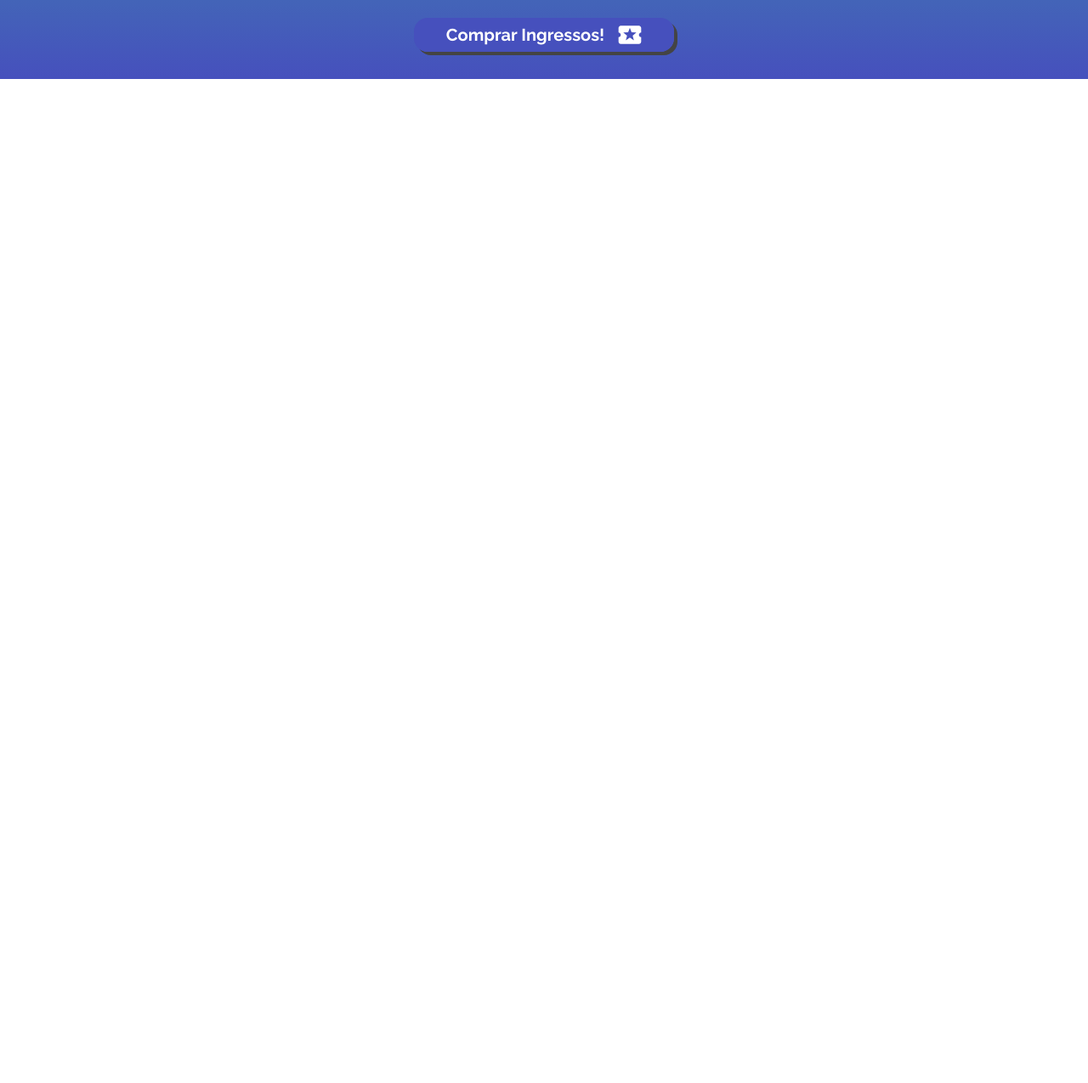
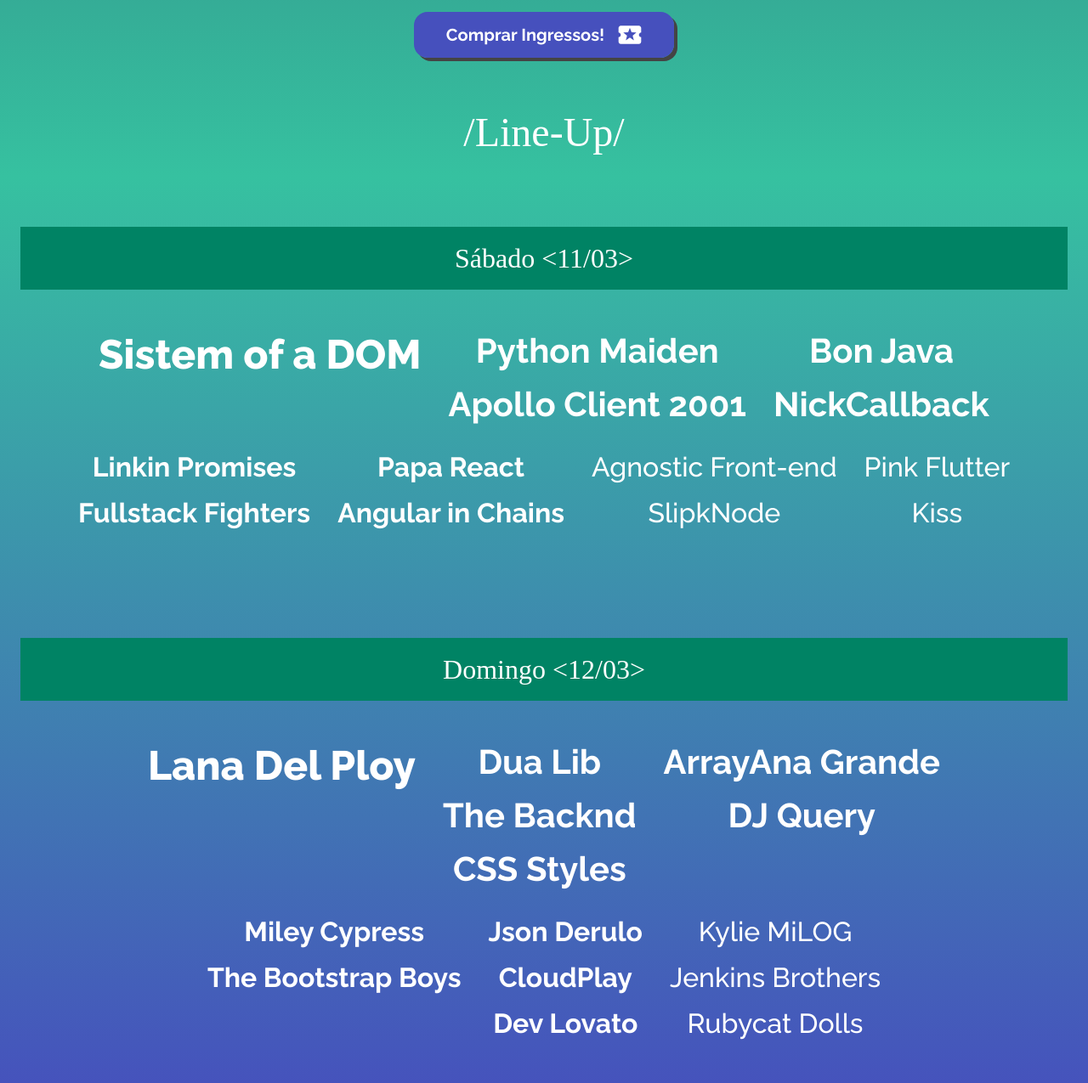
Before and after one commit to Lorenzo-Davi/CodeChella, a plain HTML site: page index.html in a window 1280 px wide. Shown: the part 1007-2282 px from the top of the page at 85% size. Before the commit the page ends 1100 px from the top, so only its background shows below. Drawn offline with Linux system fonts and the light colour scheme; a web font is replaced by a local one.

Commit message:
Adicionando a seção "line-up"

```diff
--- a/index.html
+++ b/index.html
@@ -34,5 +34,74 @@
             <p class="data--texto">Hora de programar nossa memória com novas lembranças! Uma nova experiência sobre música, linguagens e, claro, tecnologia! Somos um festival diverso, com vários artistas e referências. Divirta-se!</p>
             <a href="#" class="data--botao">Comprar Ingressos!</a>
         </section>
+
+        <section class="lineup">
+            <h2 class="lineup--titulo">Line-Up</h2>
+
+            <div class="lineup-lista">
+                <h3 class="lineup--dia">Sábado <11/03></h3>
+                <div class="lineup-container">
+                    <div class="lineup-lista-grupo">
+                        <h4 class="lineup-lista-grupo-artista lineup-grupo1">Sistem of a DOM</h4>
+                    </div>
+                    <div class="lineup-lista-grupo">
+                        <h4 class="lineup-lista-grupo-artista lineup-grupo2">Python Maiden</h4>
+                        <h4 class="lineup-lista-grupo-artista lineup-grupo2">Apollo Client 2001</h4>
+                    </div>
+                    <div class="lineup-lista-grupo">
+                        <h4 class="lineup-lista-grupo-artista lineup-grupo2">Bon Java</h4>
+                        <h4 class="lineup-lista-grupo-artista lineup-grupo2">NickCallback</h4>
+                    </div>
+                    <div class="lineup-lista-grupo">
+                        <h4 class="lineup-lista-grupo-artista lineup-grupo3">Linkin Promises</h4>
+                        <h4 class="lineup-lista-grupo-artista lineup-grupo3">Fullstack Fighters</h4>
+                    </div>
+                    <div class="lineup-lista-grupo">
+                        <h4 class="lineup-lista-grupo-artista lineup-grupo3">Papa React</h4>
+                        <h4 class="lineup-lista-grupo-artista lineup-grupo3">Angular in Chains</h4>
+                    </div>
+                    <div class="lineup-lista-grupo">
+                        <h4 class="lineup-lista-grupo-artista lineup-grupo4">Agnostic Front-end</h4>
+                        <h4 class="lineup-lista-grupo-artista lineup-grupo4">SlipkNode</h4>
+                    </div>
+                    <div class="lineup-lista-grupo">
+                        <h4 class="lineup-lista-grupo-artista lineup-grupo4">Pink Flutter</h4>
+                        <h4 class="lineup-lista-grupo-artista lineup-grupo4">Kiss</h4>
+                    </div>
+                </div>
+            </div>
+
+            <div class="lineup-lista">
+                <h3 class="lineup--dia">Domingo <12/03></h3>
+                <div class="lineup-container">
+                    <div class="lineup-lista-grupo">
+                        <h4 class="lineup-lista-grupo-artista lineup-grupo1">Lana Del Ploy</h4>
+                    </div>
+                    <div class="lineup-lista-grupo">
+                        <h4 class="lineup-lista-grupo-artista lineup-grupo2">Dua Lib</h4>
+                        <h4 class="lineup-lista-grupo-artista lineup-grupo2">The Backnd</h4>
+                        <h4 class="lineup-lista-grupo-artista lineup-grupo2">CSS Styles</h4>
+                    </div>
+                    <div class="lineup-lista-grupo">
+                        <h4 class="lineup-lista-grupo-artista lineup-grupo2">ArrayAna Grande</h4>
+                        <h4 class="lineup-lista-grupo-artista lineup-grupo2">DJ Query</h4>
+                    </div>
+                    <div class="lineup-lista-grupo">
+                        <h4 class="lineup-lista-grupo-artista lineup-grupo3">Miley Cypress</h4>
+                        <h4 class="lineup-lista-grupo-artista lineup-grupo3">The Bootstrap Boys</h4>
+                    </div>
+                    <div class="lineup-lista-grupo">
+                        <h4 class="lineup-lista-grupo-artista lineup-grupo3">Json Derulo</h4>
+                        <h4 class="lineup-lista-grupo-artista lineup-grupo3">CloudPlay</h4>
+                        <h4 class="lineup-lista-grupo-artista lineup-grupo3">Dev Lovato</h4>
+                    </div>
+                    <div class="lineup-lista-grupo">
+                        <h4 class="lineup-lista-grupo-artista lineup-grupo4">Kylie MiLOG</h4>
+                        <h4 class="lineup-lista-grupo-artista lineup-grupo4">Jenkins Brothers</h4>
+                        <h4 class="lineup-lista-grupo-artista lineup-grupo4">Rubycat Dolls</h4>
+                    </div>
+                </div>
+            </div>
+        </section>
     </body>
 </html>
--- a/index/styles/banner.css
+++ b/index/styles/banner.css
@@ -1,5 +1,7 @@
 .banner{
     background-image: url(../img/banner.svg);
+    background-size: cover;
+    background-position: center;
     padding: 93px 0;
 }
 
--- a/index/styles/data.css
+++ b/index/styles/data.css
@@ -32,10 +32,12 @@
 .data--botao{
     background-color: var(--boreal-roxo);
     color: var(--branco);
+    line-height: 40px;
     font-weight: 700;
-    padding: 8px 38px;
+    padding: 15px 38px;
     box-shadow: 4px 4px 0px #444444;
     border-radius: 16px;
+    height: 56px;
 }
 
 .data--botao::after{
--- /dev/null
+++ b/index/styles/lineup.css
@@ -0,0 +1,74 @@
+.lineup{
+    text-align: center;
+    color: var(--branco);
+    margin: 32px 0;
+}
+
+.lineup--titulo{
+    font-family: 'Calistoga';
+    font-weight: 400;
+    font-size: 48px;
+    line-height: 62px;
+}
+
+.lineup--titulo::before{
+    content: "/";
+}
+
+.lineup--titulo::after{
+    content: "/";
+}
+
+.lineup--dia{
+    font-family: 'Calistoga';
+    font-weight: 400;
+    font-size: 32px;
+    line-height: 42px;
+    padding: 16px;
+    background-color: var(--boreal-verde-escuro);
+    display: block;
+    margin-bottom: 48px;
+}
+
+.lineup-lista{
+    padding: 48px 24px;
+    margin-top: 32px;
+    font-family: 'Raleway';
+}
+
+.lineup-container{
+    display: flex;
+    flex-wrap: wrap;
+    justify-content: center;
+    gap: 32px;
+}
+
+.lineup-lista-grupo{
+    display: flex;
+    flex-direction: column;
+    gap: 16px;
+}
+
+.lineup-grupo1{
+    font-weight: 800;
+    font-size: 48px;
+    line-height: 56px;
+}
+
+.lineup-grupo2{
+    font-weight: 700;
+    font-size: 40px;
+    line-height: 47px;
+}
+
+.lineup-grupo3{
+    font-weight: 700;
+    font-size: 32px;
+    line-height: 38px;
+}
+
+.lineup-grupo4{
+    font-weight: 500;
+    font-size: 32px;
+    line-height: 38px;
+}
--- a/index/styles/styles.css
+++ b/index/styles/styles.css
@@ -1,6 +1,7 @@
 @import url(cabecalho.css);
 @import url(banner.css);
 @import url(data.css);
+@import url(lineup.css  );
 
 :root{
     --preto: #000000;
@@ -8,6 +9,7 @@
 
     --boreal-roxo: #4650BD;
     --boreal-gradiente: linear-gradient(180deg, #304968 0%, #36C1A0 52.6%, #4650BD 100%);
+    --boreal-verde-escuro: #008364;
 }
 
 body{
```
